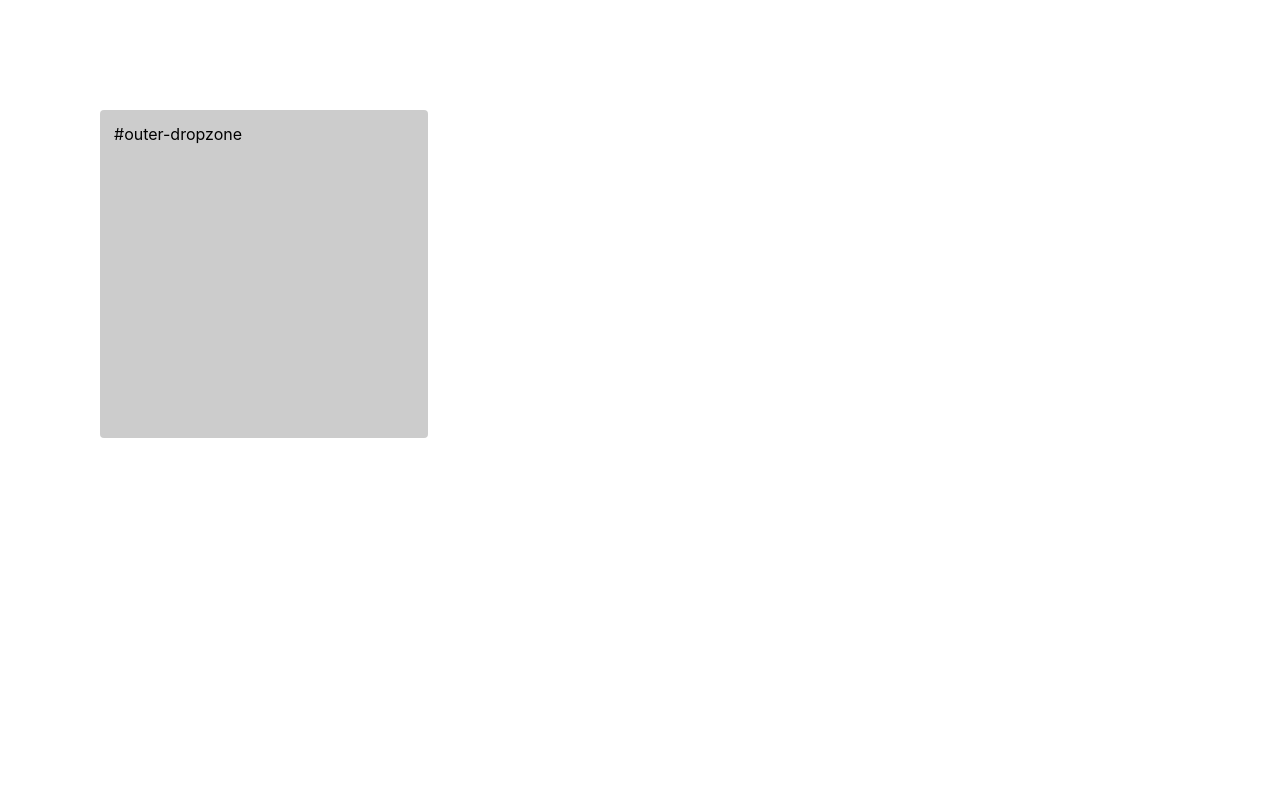
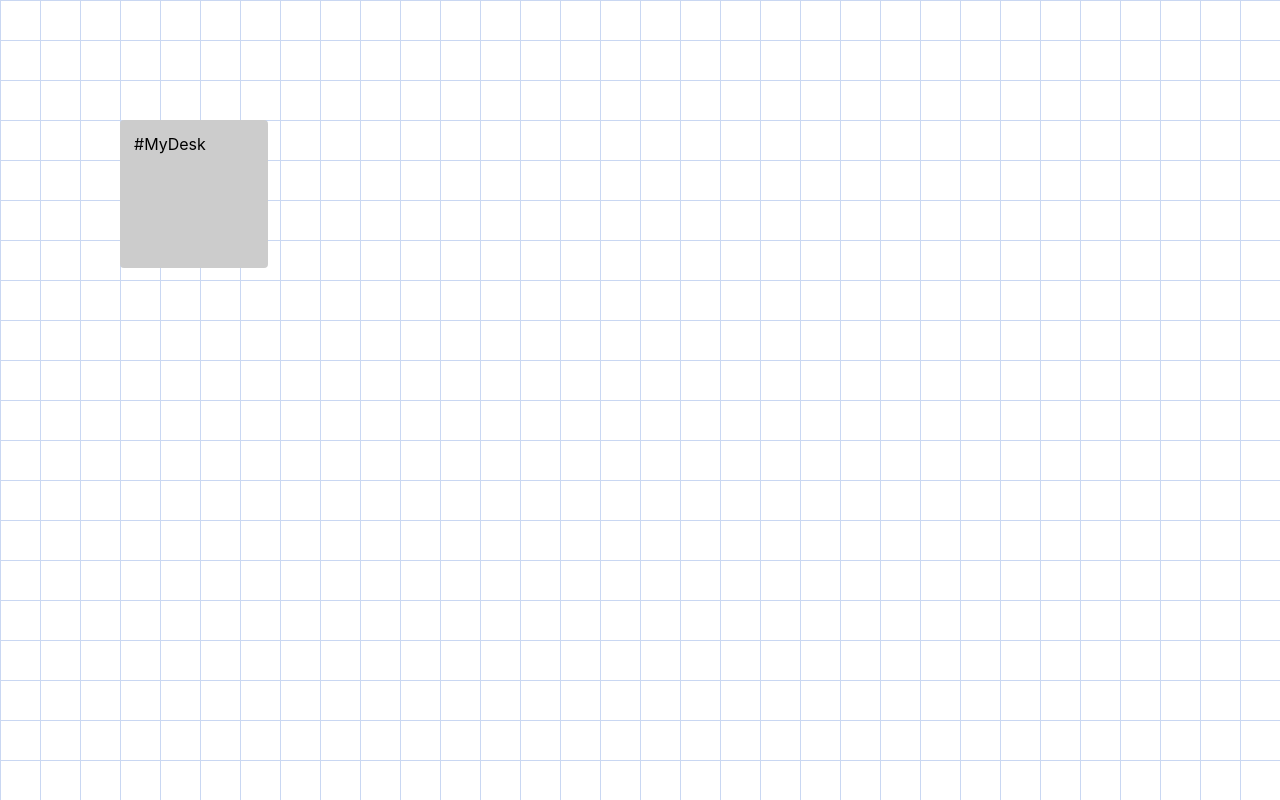
Before and after one commit to mactive/gantt-chart, a React (Create React App) app: page / in a window 1280 px wide. Built offline with nearby package versions, Linux system fonts and the light colour scheme.

Commit message:
drap grid

```diff
--- a/src/App.css
+++ b/src/App.css
@@ -37,6 +37,19 @@
   }
 }
 
+.gridX50Y50{
+  background-size: 40px 40px;
+  /* background-image: radial-gradient(circle, #000000 1px, rgba(0, 0, 0, 0) 1px); */
+  background-image:
+  linear-gradient(to right,#C9D7F2 1px, transparent 1px),
+  linear-gradient(to bottom, #C9D7F2 1px, transparent 1px);
+  position: fixed;
+  width: 100%;
+  height: 100%;
+  left: 0;
+  top: 0;
+  z-index: 10;
+}
 
 #outer-dropzone {
   height: 140px;
--- a/src/Dropzone.tsx
+++ b/src/Dropzone.tsx
@@ -3,9 +3,9 @@ import { useDropzoneInteractJS } from "./dragzoneHooks";
 import * as React from "react"
 
 const App: React.FC = () => {
-    const interact = useDropzoneInteractJS({x: 100, y: 100, width: 300, height: 300})
+    const interact = useDropzoneInteractJS({x: 120, y: 110, width: 120, height: 120})
     return (
-        <div>
+        <div className="gridX50Y50">
             <div className="dropzone"
                 id="outer-dropzone"
                 ref={interact.ref}
@@ -13,7 +13,7 @@ const App: React.FC = () => {
                     ...interact.style,
                 }}
             >
-                #outer-dropzone
+                #MyDesk
             </div>
         </div>
     );
--- a/src/dragzoneHooks.ts
+++ b/src/dragzoneHooks.ts
@@ -6,8 +6,8 @@ type Partial<T> = {
 }
 
 const initPosition = {
-    width: 100,
-    height: 100,
+    width: 120,
+    height: 120,
     x: 0,
     y: 0,
 }
@@ -33,7 +33,7 @@ export function useDropzoneInteractJS(
                 modifiers: [
                     interact.modifiers.snap({
                         targets: [
-                    interact.snappers.grid({ x: 30, y: 30 })
+                            interact.snappers.grid({ x: 40, y: 40 })
                         ],
                         range: Infinity,
                         relativePoints: [ { x: 0, y: 0 } ]
@@ -44,15 +44,21 @@ export function useDropzoneInteractJS(
                     //     endOnly: true
                     // })
                 ],
-                inertia: true
+                inertia: false
             })
-            // .draggable({
-            //     inertia: false
-            // })
             .resizable({
                 edges: {left: true, right: true, bottom: true, top: true},
                 preserveAspectRatio: false,
-                inertia: false
+                inertia: false,
+                // modifiers: [
+                //     interact.modifiers.snap({
+                //         targets: [
+                //             interact.snappers.grid({ x: 40, y: 40 })
+                //         ],
+                //         range: Infinity,
+                //         relativePoints: [ { x: 0, y: 0 } ]
+                //     }),
+                // ],
             })
             .on('dragmove', event => {
                 x += event.dx
@@ -64,7 +70,7 @@ export function useDropzoneInteractJS(
                     y
                 })
                 let draggableElement = event.target;
-                draggableElement.textContent = `dragmove: x:${x} y:${y}`;
+                draggableElement.textContent = `dragmove: x:${x} y:${y+10}`;
 
             })
             .on('resizemove', event => {
```
Lines whose indentation alone changed are shown as unchanged.
